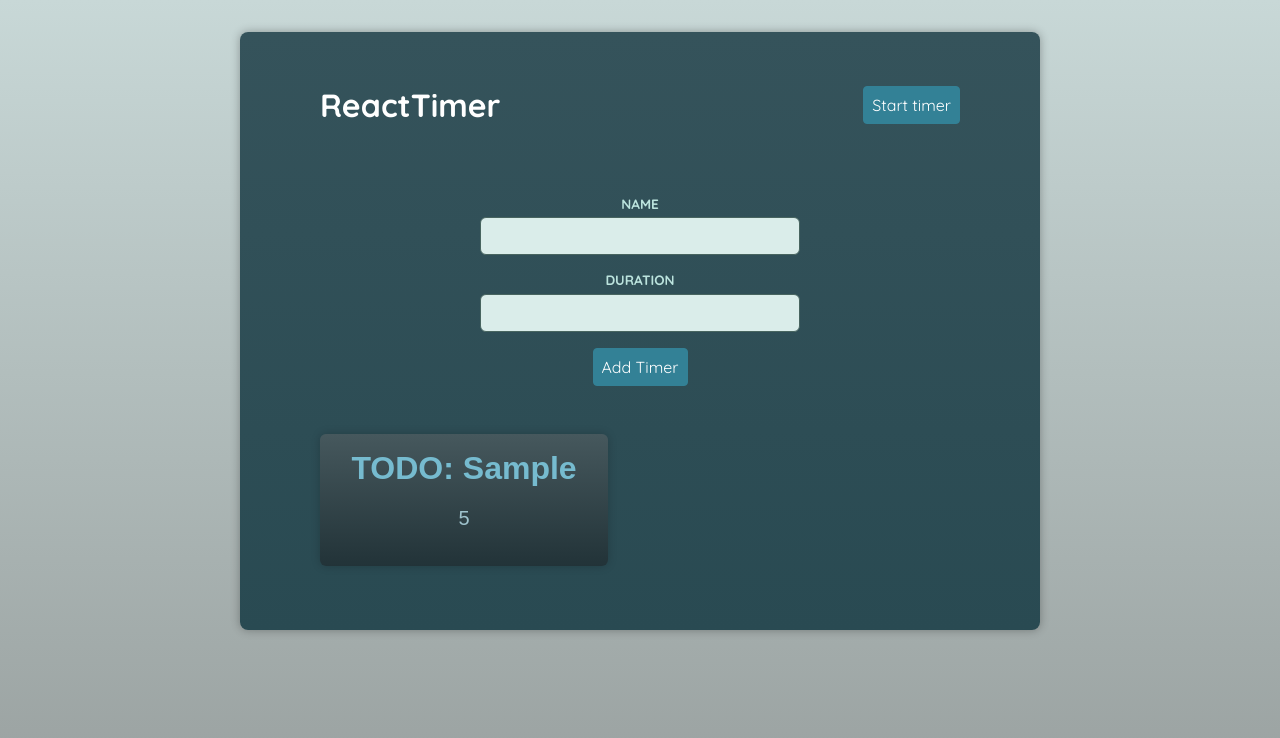
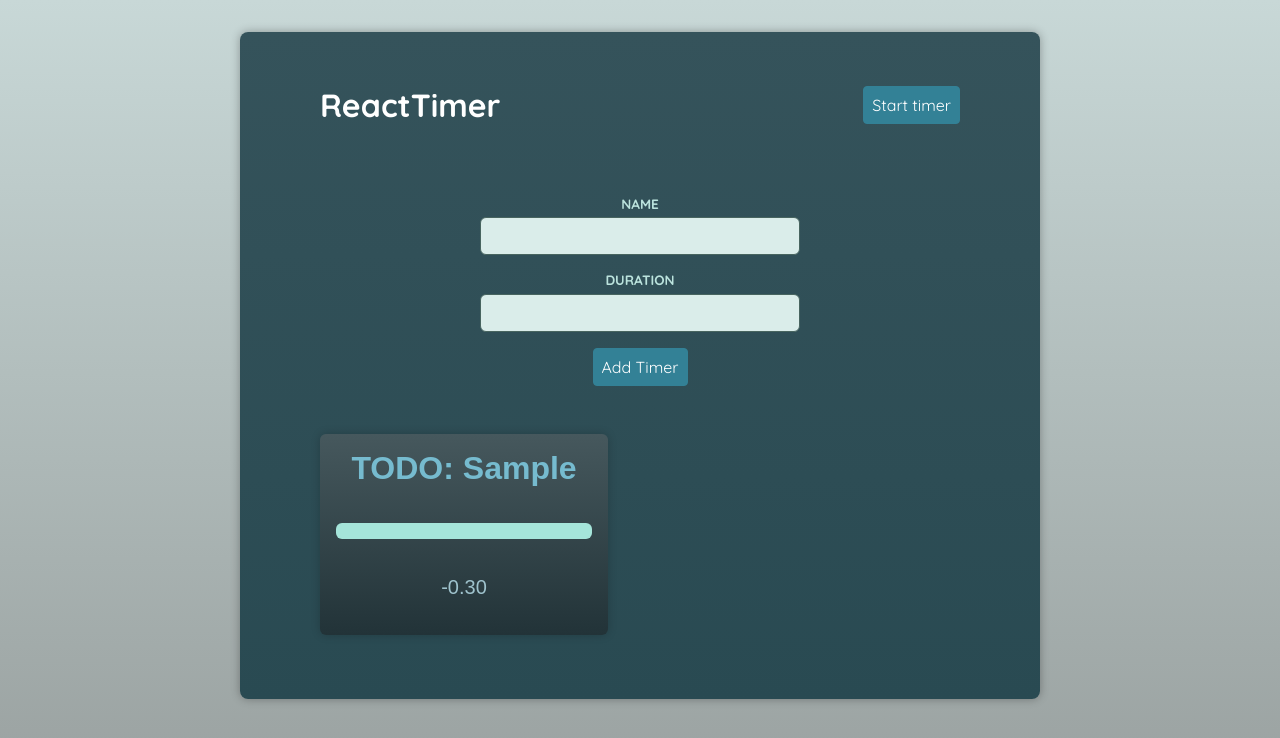
Before and after one commit to Muhammad0320/advance-ts-comp, a React (Vite) app: page / in a window 1280 px wide. Both pictures are taken after typing "Sample", "5" into the empty fields and a click on the button "Add Timer". Shown: the top 738 px of the page. Built offline with nearby package versions, Linux system fonts and the light colour scheme; a web font is replaced by a local one.

Commit message:
chore:  update timers tsx

```diff
--- a/src/components/Timer.tsx
+++ b/src/components/Timer.tsx
@@ -1,11 +1,36 @@
+import { useEffect, useRef, useState } from "react";
 import { type Timer as TimerProp } from "../store/timerContext.tsx";
 import Container from "./UI/Container.tsx";
 
 export default function Timer({ name, duration }: TimerProp) {
+  const timeRef = useRef<number | null>(null);
+
+  const [remainingTime, Setremaining] = useState(duration * 1000);
+
+  if (remainingTime === 0 && timeRef.current) {
+    clearInterval(timeRef.current);
+  }
+
+  useEffect(() => {
+    const time = setInterval(() => {
+      Setremaining((prevTime) => prevTime - 50);
+    }, 50);
+
+    timeRef.current = time;
+
+    () => clearInterval(time);
+  }, []);
+
+  const formattedtime = (remainingTime / 1000).toFixed(2);
+
   return (
     <Container as="article">
       <h2>TODO: {name} </h2>
-      <p> {duration} </p>
+      <p>
+        {" "}
+        <progress max={duration} value={formattedtime} />{" "}
+      </p>
+      <p> {formattedtime} </p>
     </Container>
   );
 }
```
